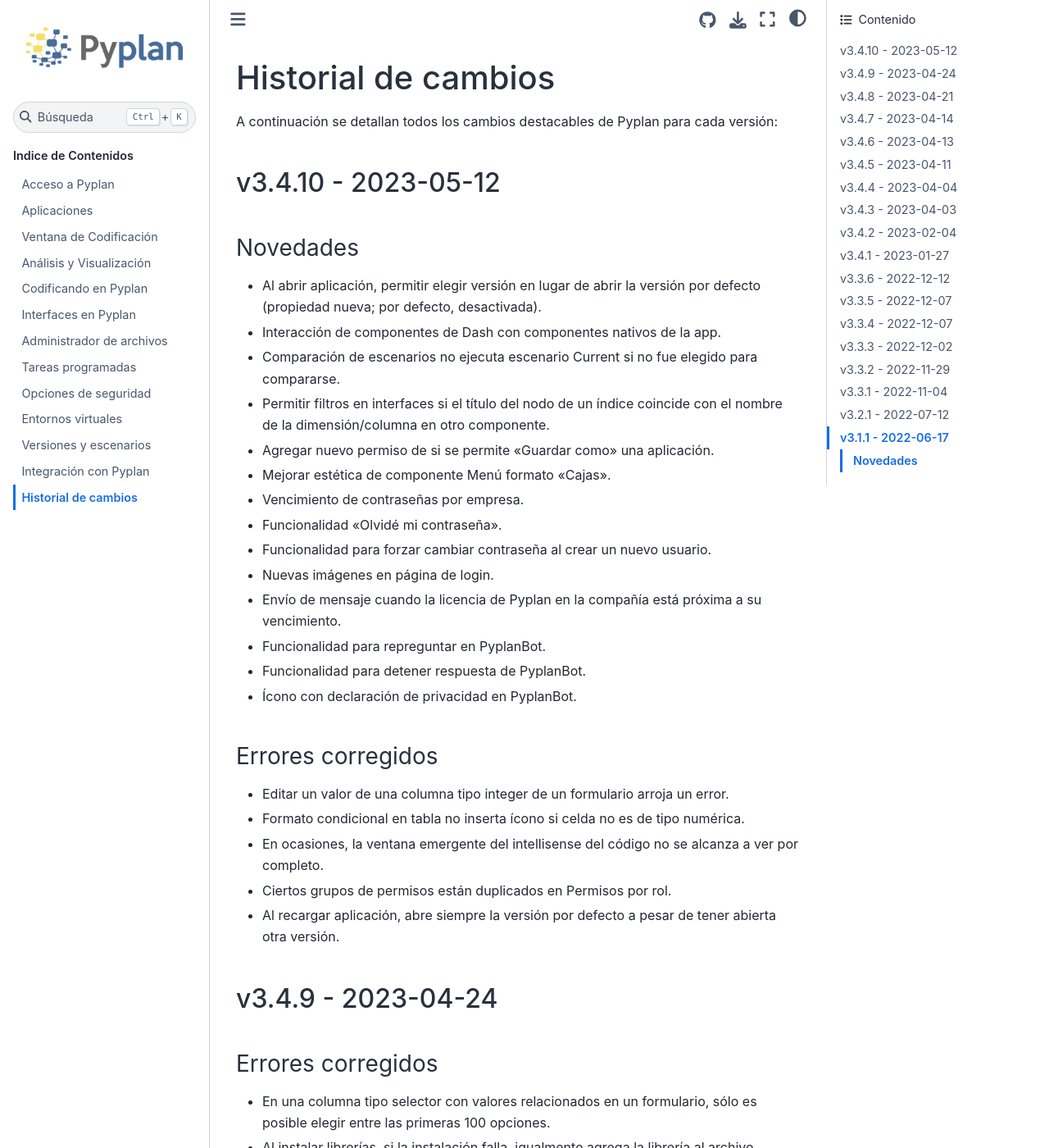
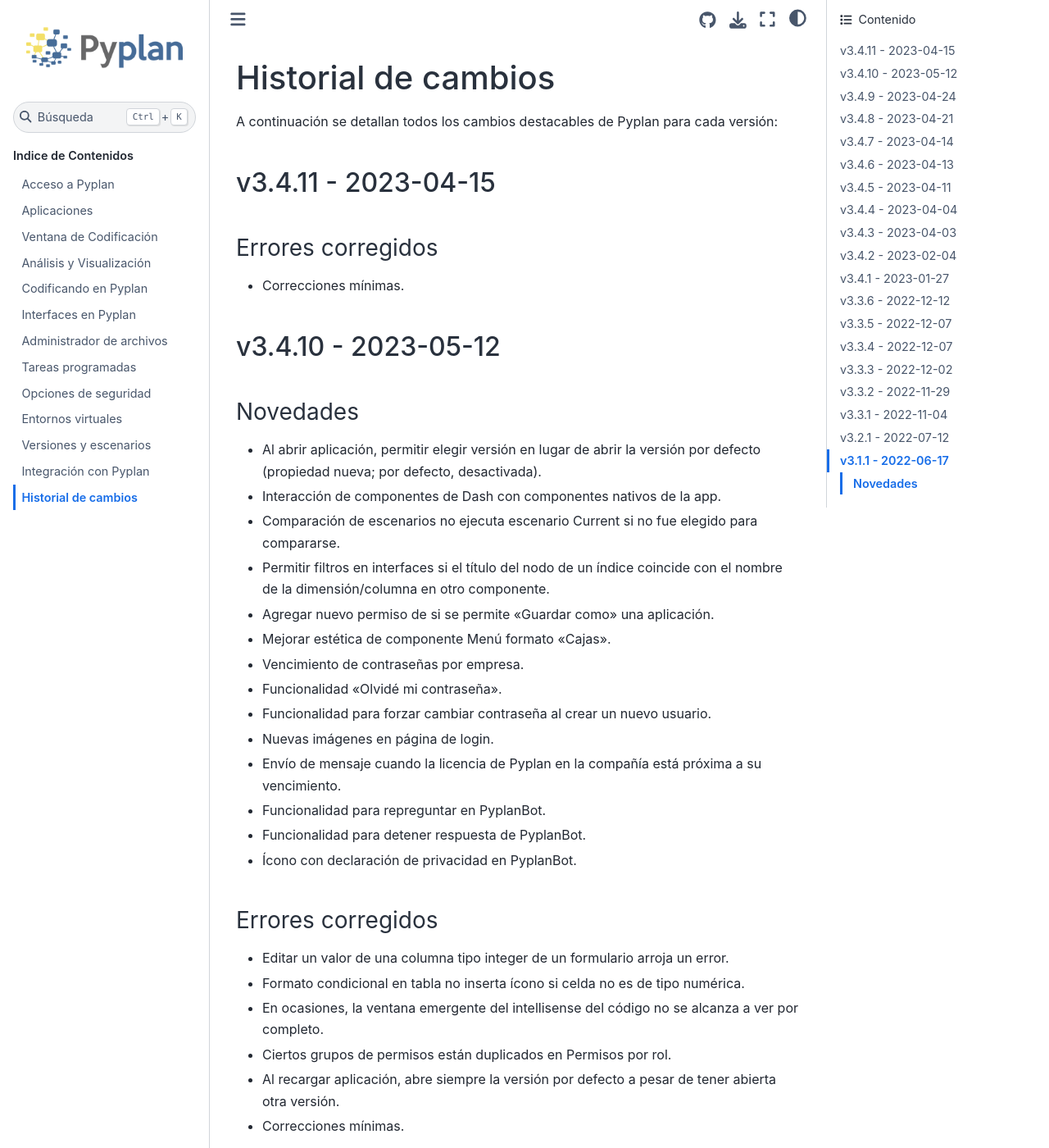
Before and after one commit to pyplan/pyplan, a Sphinx documentation site: the page built from docs/99_change_log/index.rst, in a window 1280 px wide and 1400 px high. Shown: the whole window at 82% size. Built offline with Sphinx 7.4.7 and the Sphinx Book theme 1.1.4, drawn with Linux system fonts in a browser that asks for light colours.

Commit message:
changelog v3.4.11

```diff
--- a/docs/99_change_log/index.rst
+++ b/docs/99_change_log/index.rst
@@ -2,6 +2,16 @@
 ====================
 
 A continuación se detallan todos los cambios destacables de Pyplan para cada versión:
+
+v3.4.11 - 2023-04-15
+--------------------
+
+------------------
+Errores corregidos
+------------------
+
+- Correcciones mínimas.
+
 
 v3.4.10 - 2023-05-12
 --------------------
@@ -34,6 +44,7 @@
 - En ocasiones, la ventana emergente del intellisense del código no se alcanza a ver por completo.
 - Ciertos grupos de permisos están duplicados en Permisos por rol.
 - Al recargar aplicación, abre siempre la versión por defecto a pesar de tener abierta otra versión.
+- Correcciones mínimas.
 
 
 v3.4.9 - 2023-04-24
```
Also changed, not shown: 1 other file.
